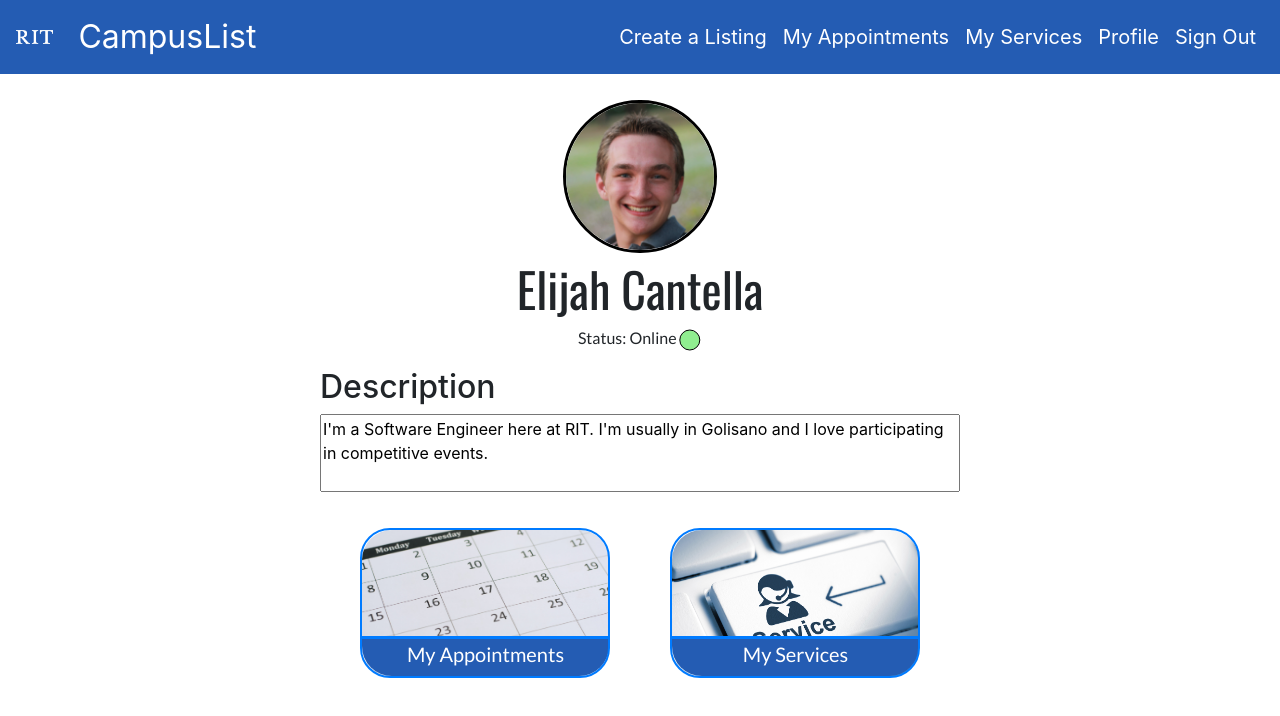
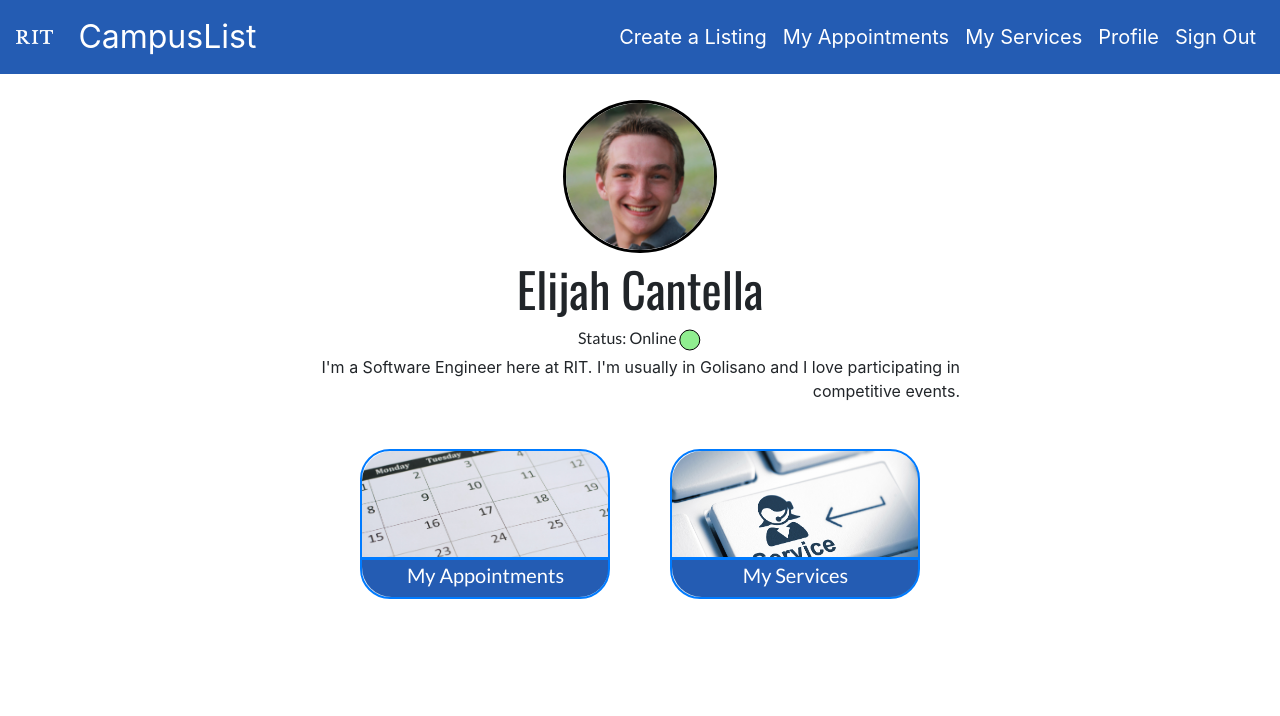
Before and after one commit to CalvinWu4/CampusList, a React (Create React App) app in the folder client/: page /profile in a window 1280 px wide. Shown: the top 716 px of the page. Built offline with nearby package versions, Linux system fonts and the light colour scheme.

Commit message:
Changed textarea to p Fixed area of link box

```diff
--- a/client/src/components/Profile.jsx
+++ b/client/src/components/Profile.jsx
@@ -70,30 +70,28 @@ class Profile extends React.Component {
                         </svg>
                     </div>
 
-                    <h2 style={{textAlign: "left", marginLeft: "25%", marginTop: "1%"}}>Description</h2>
                     <div style={{height: "50%", width: "100%", textAlign: "right"}}>
-                        <textarea style={{position: "relative", right: "0%", height: "75%", width: "50%", marginLeft: "25%", marginRight: "25%", resize: "none"}} rows="3" cols="150" display="auto">
-                            I'm a Software Engineer here at RIT. I'm usually in Golisano and I love participating in competitive events.
-                        </textarea>
+                        <p style={{position: "relative", right: "0%", height: "75%", width: "50%",
+                            marginLeft: "25%", marginRight: "25%", resize: "none", disabled:'true'}} rows="3"
+                                  cols="150" display="auto">
+                            I'm a Software Engineer here at RIT. I'm usually in Golisano and I love participating in
+                            competitive events.
+                        </p>
                     </div>
                     <div style={{display: "inline-flex"}}>
-                    <Link to={{ pathname: '/appointments'}} style={{position: "relative", bottom: "2%"}}>
-                        <div style={this.style.listing}  >
+                        <Link to={{ pathname: '/appointments'}} style={this.style.listing}  >
                             <img style={this.style.image} src={require("../styles/images/calendar.jpg")}/>
                             <div className='listingTitle' style={this.style.listingTitle}>
                                 <p style={{fontFamily: "Lato", fontSize:"20px", color:'white'}}>My Appointments</p>
                             </div>
-                        </div>
-                    </Link>
+                        </Link>
 
-                    <Link to={{ pathname: '/services'}} style={{position: "relative", bottom: "2%"}}>
-                        <div style={this.style.listing}  >
+                        <Link to={{ pathname: '/services'}} style={this.style.listing}  >
                             <img style={this.style.image} src={require("../styles/images/service.jpg")}/>
                             <div className='listingTitle' style={this.style.listingTitle}>
                                 <p style={{fontFamily: "Lato", fontSize:"20px", color:'white'}}>My Services</p>
                             </div>
-                        </div>
-                    </Link>
+                        </Link>
                     </div>
                 </div>
 
```
